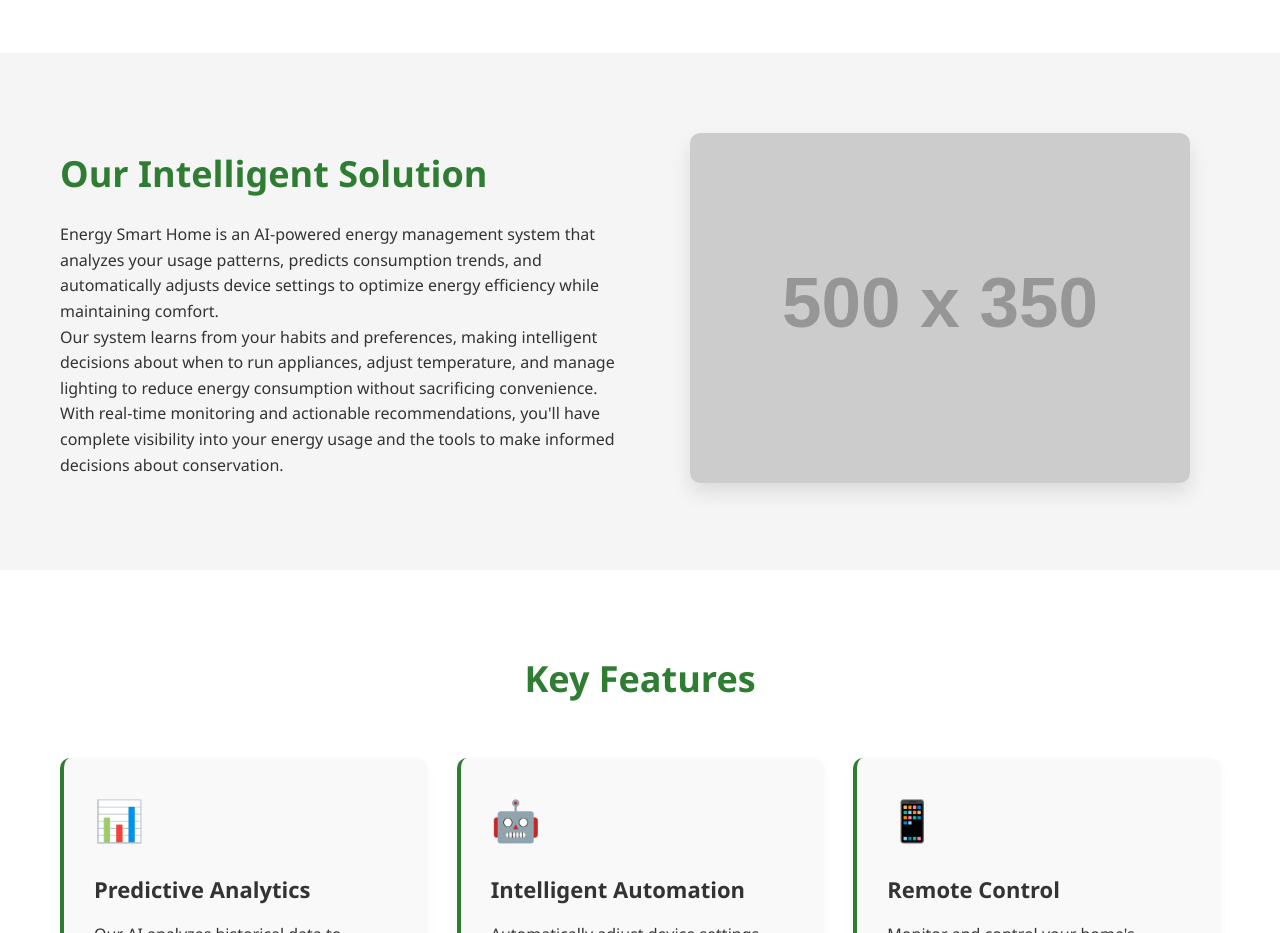
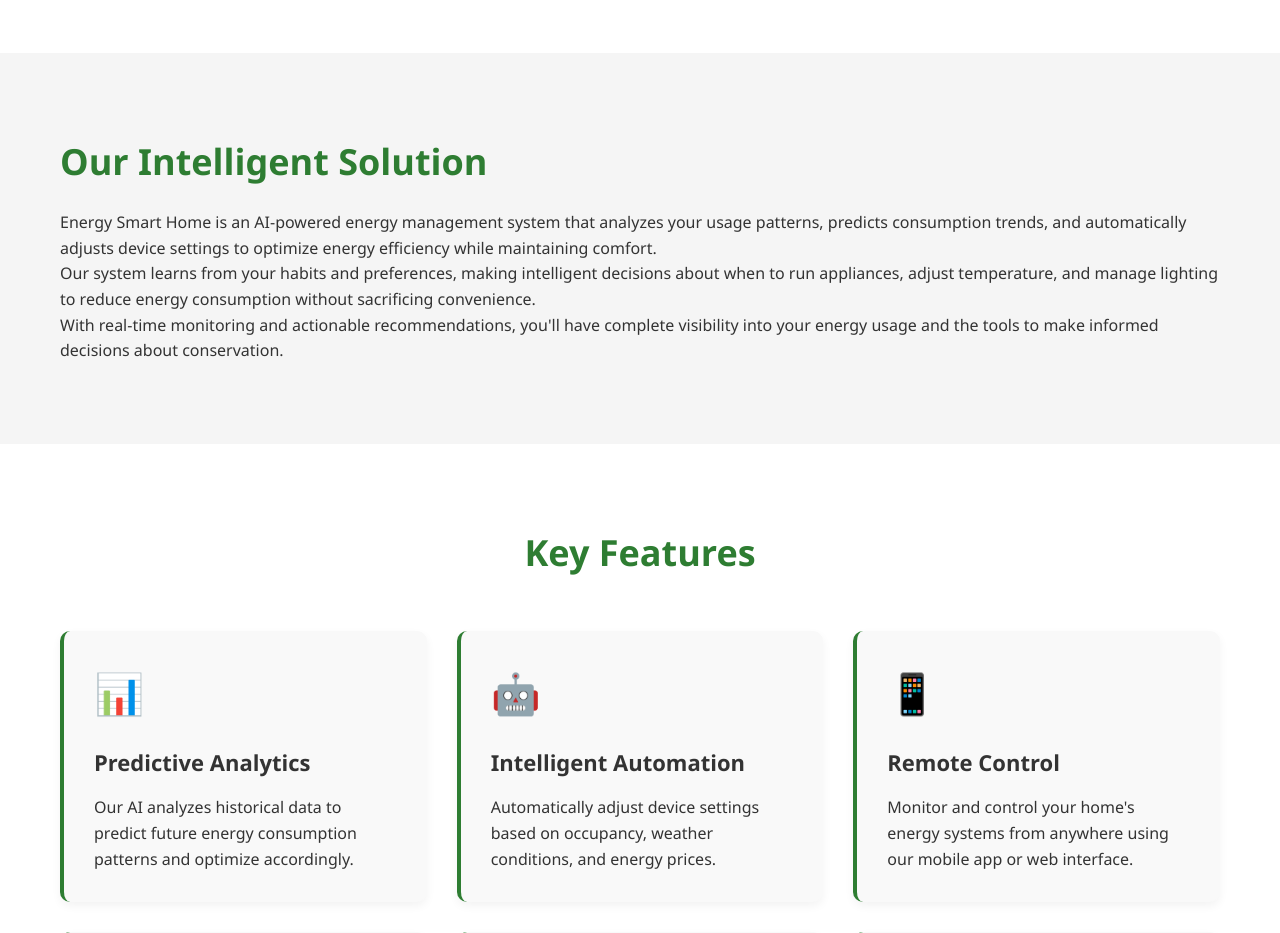
Before and after one commit to hitesh-the-dev/AWS-HACKATHON, a plain HTML site: page index.html in a window 1280 px wide. Shown: the part 1000-1933 px from the top of the page. Drawn offline with Linux system fonts and the light colour scheme; placeholder pictures from the web are drawn by us.

```diff
--- a/index.html
+++ b/index.html
@@ -669,9 +669,6 @@
                     <p>Our system learns from your habits and preferences, making intelligent decisions about when to run appliances, adjust temperature, and manage lighting to reduce energy consumption without sacrificing convenience.</p>
                     <p>With real-time monitoring and actionable recommendations, you'll have complete visibility into your energy usage and the tools to make informed decisions about conservation.</p>
                 </div>
-                <div class="solution-image">
-                    <img src="https://via.placeholder.com/500x350/e8f5e9/2e7d32?text=Smart+Energy+Management" alt="Smart Energy Management System">
-                </div>
             </div>
         </div>
     </section>
```
